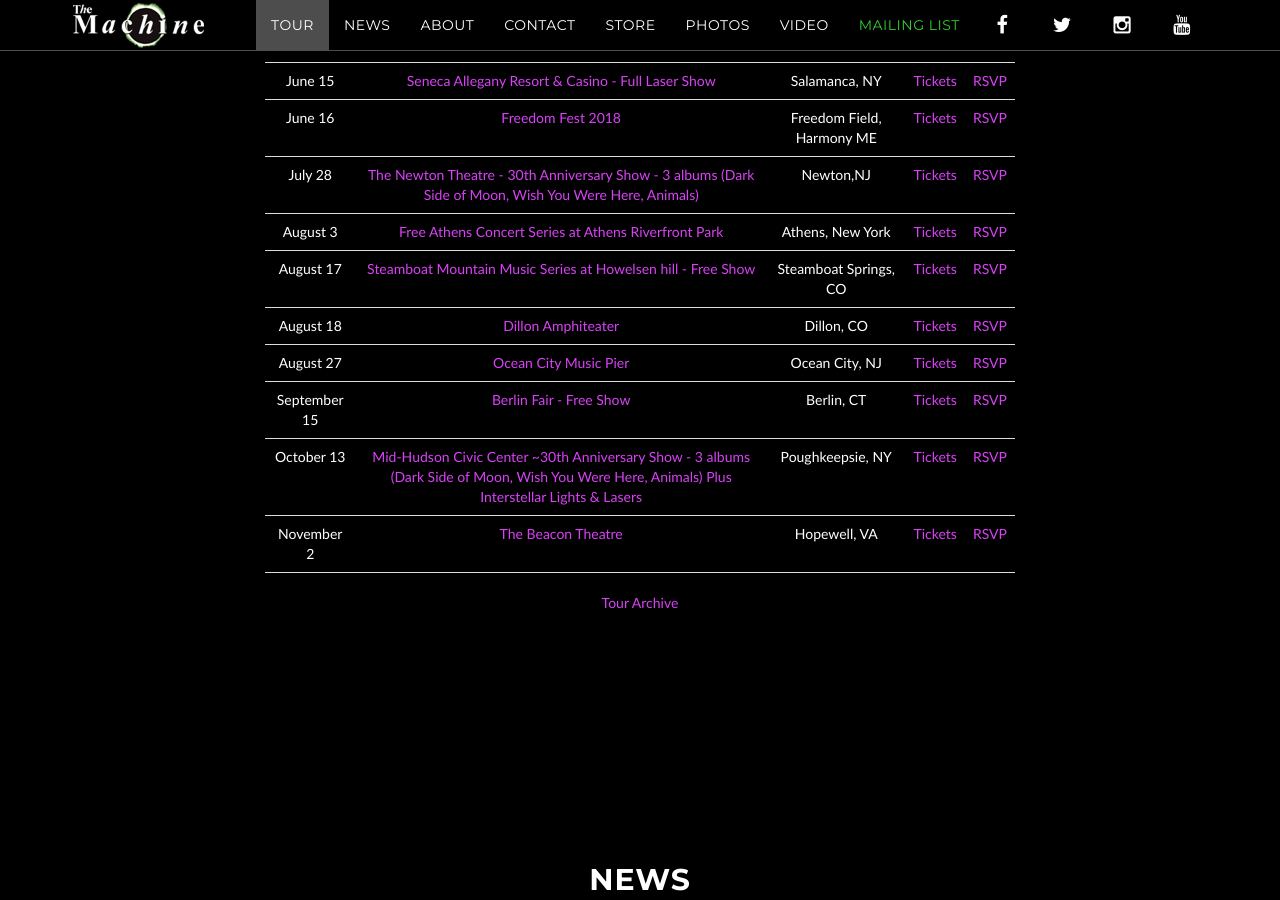
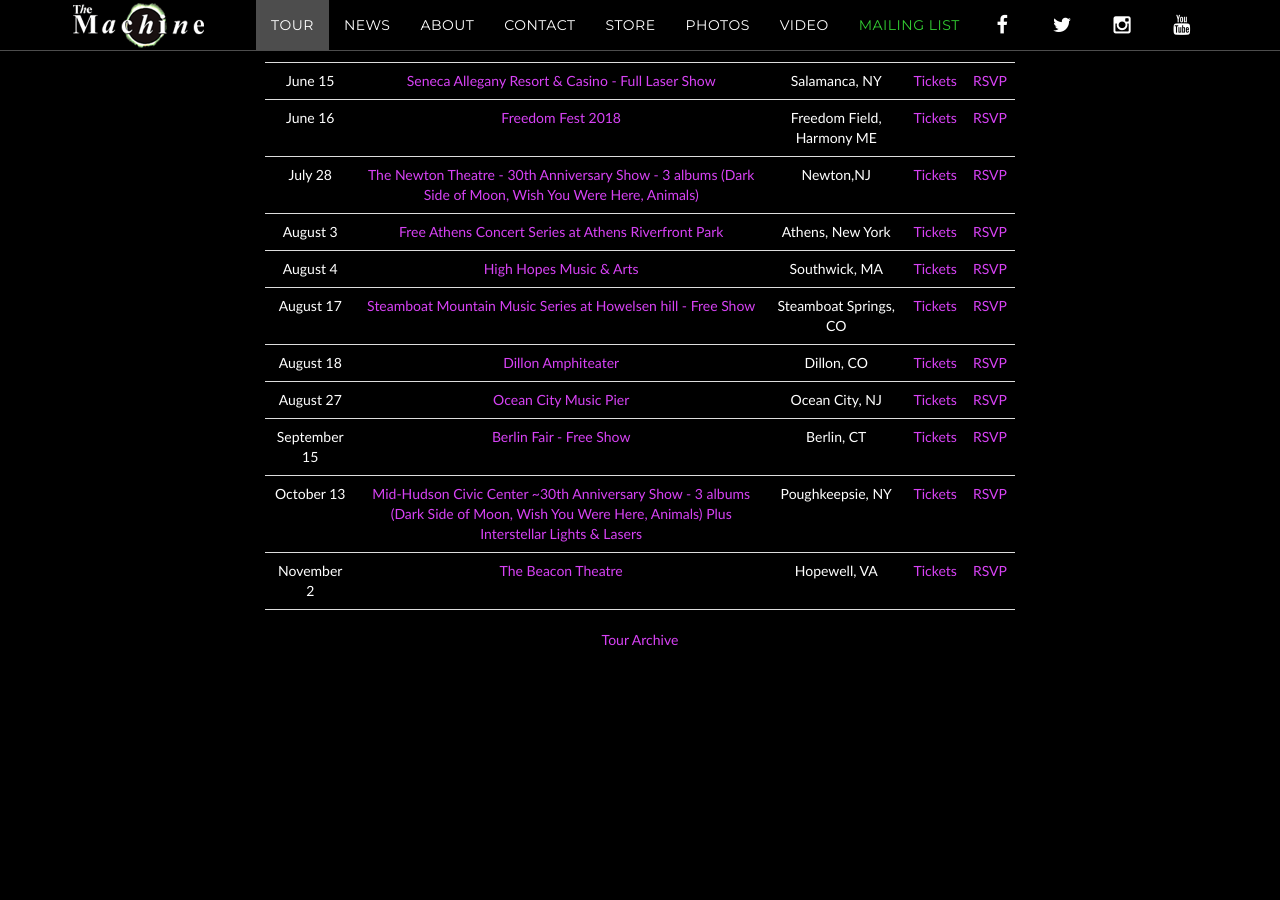
Before and after one commit to machineweb/machineweb.github.io, a Jekyll site: the page built from index.html, in a window 1280 px wide and 900 px high, scrolled down 1013 px. Built offline with Jekyll 4.4.1, drawn with Linux system fonts in a browser that asks for light colours; comment, search, counter and statistics services are not loaded.

Commit message:
New tour item

```diff
--- a/_data/tour.yml
+++ b/_data/tour.yml
@@ -3465,3 +3465,11 @@
     tickets-url: ""
     rsvp-url: "https://www.facebook.com/events/937159213111651/"
     order: "1534482000000"
+
+  - date: "August 4 2018"
+    venue: "High Hopes Music & Arts"
+    venue-url: ""
+    location: "Southwick, MA"
+    tickets-url: ""
+    rsvp-url: "https://www.facebook.com/events/202106347088772/"
+    order: "1533358800000"
```
